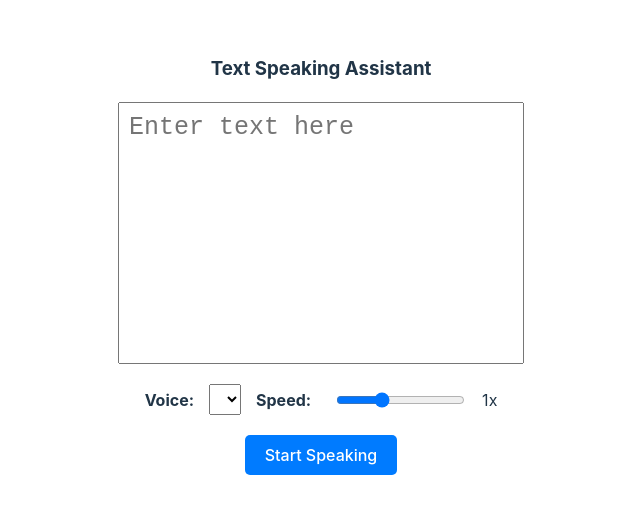
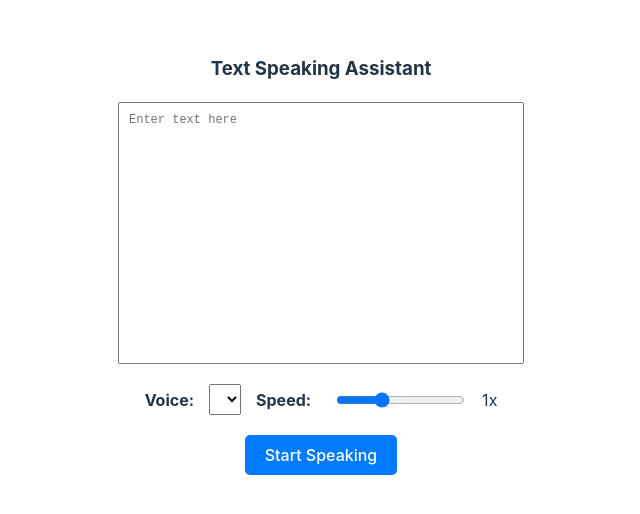
Before and after one commit to sparsh44/TextToSpeechAssistant, a React (Vite) app in the folder react-speech-app/: page / in a window 1280 px wide. Shown: the part 144-658 px from the top of the page, without its empty margins (362-1002 px from the left). Built offline with nearby package versions, Linux system fonts and the light colour scheme.

Commit message:
Changed font size to 12px in textarea

```diff
--- a/react-speech-app/src/App.jsx
+++ b/react-speech-app/src/App.jsx
@@ -135,7 +135,7 @@ const textareaStyle = {
   height: '30vh',
   resize : 'none',
   overflow: 'auto',
-  fontSize: '25px',
+  fontSize: '12px',
 };
 
 const controlContainerStyle = {
```
